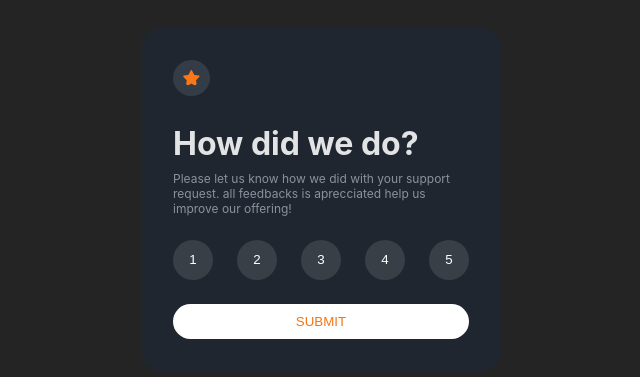
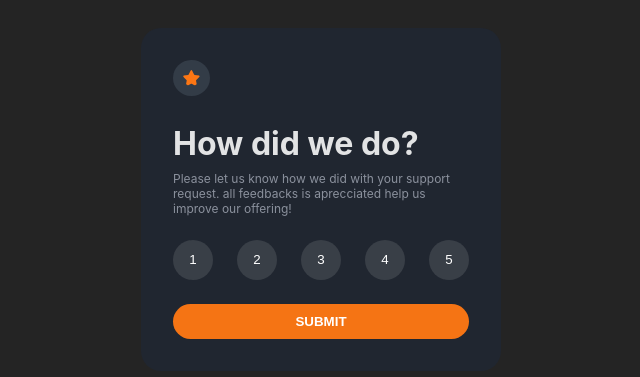
Before and after one commit to JosRafael/Projeto-Rating, a React (Vite) app in the folder projeto/: page / in a window 1280 px wide. Shown: the part 201-578 px from the top of the page, without its empty margins (319-959 px from the left). Built offline with nearby package versions, Linux system fonts and the light colour scheme.

Commit message:
submit ok

```diff
--- a/projeto/src/components/rating-card.module.css
+++ b/projeto/src/components/rating-card.module.css
@@ -33,13 +33,18 @@
     background-color: #7c8798;
 }
 
+.buttonSubmit:hover{
+    color :#f57414;
+    background-color: white;
+}
 .buttonSubmit{
+    border: none;
     text-transform: uppercase;
-    border: none;
-    color :#f57414;
+    font-weight: bold;
     padding: 10px;
     border-radius: 20px;
-    background-color: white;
+    color :white;
+    background-color: #f57414;
 }
 .buttonGroup{
     display: flex;
```
